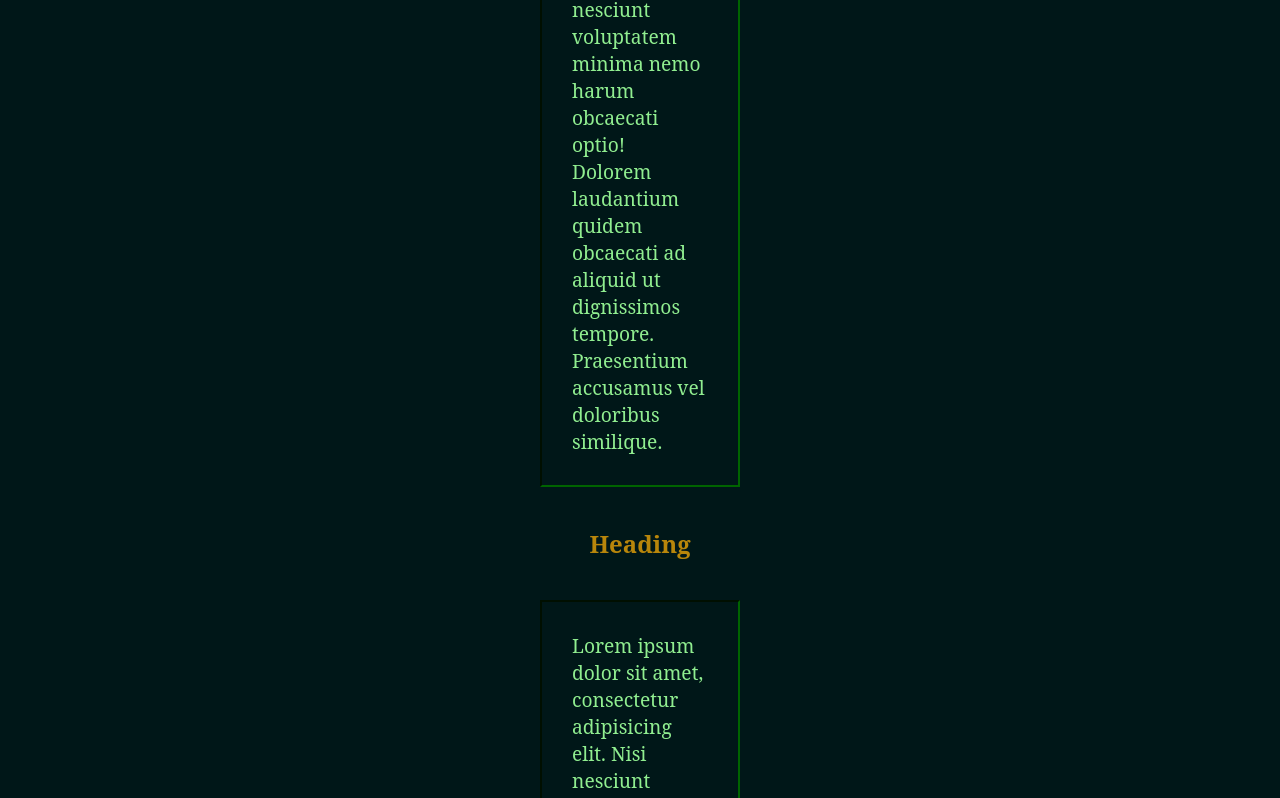
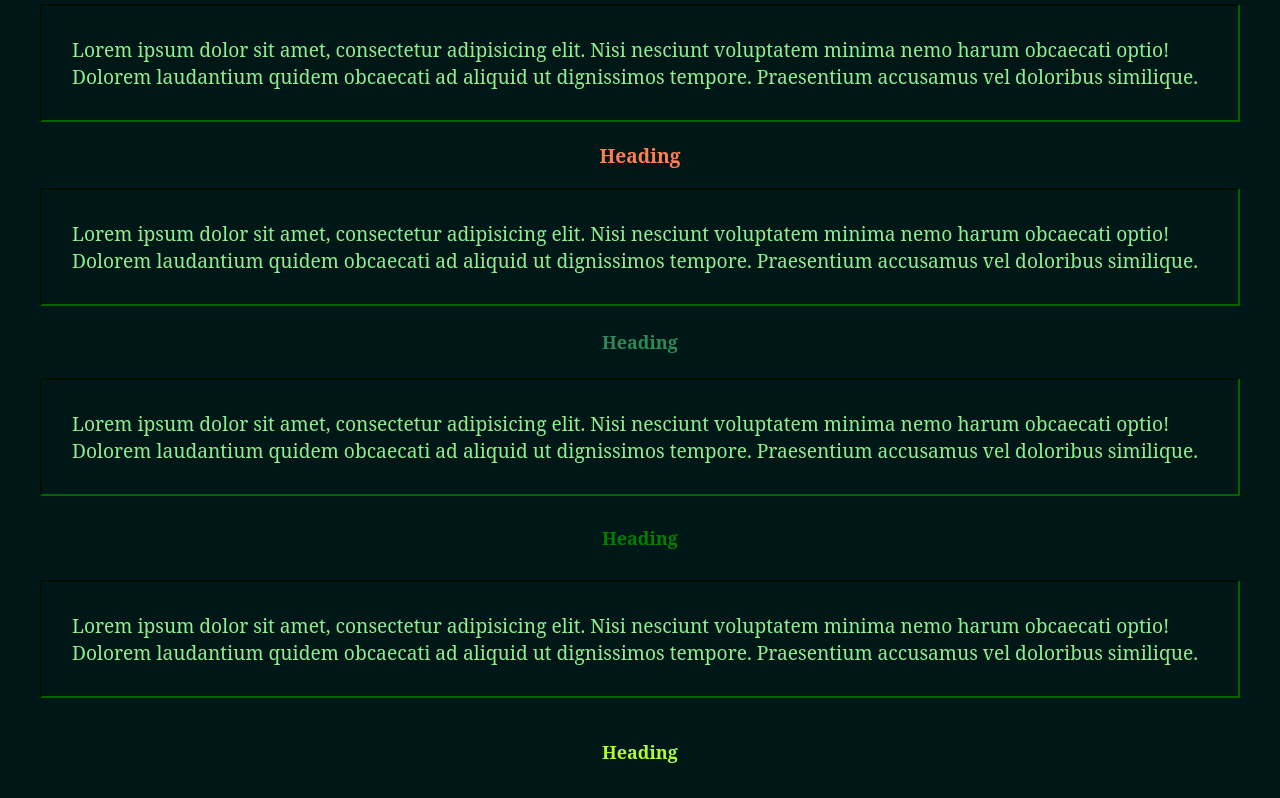
Before and after one commit to turretroom/turretroom.github.io, a plain HTML site: page template.html in a window 1280 px wide. Shown: the part 432-1230 px from the top of the page. Drawn offline with Linux system fonts and the light colour scheme.

Commit message:
Update style.css

```diff
--- a/style.css
+++ b/style.css
@@ -6,9 +6,6 @@ body {
     font-family: 'Noto Serif', serif;
 }
 p {
-    margin-top: 40px;
-    margin-left: 500px;
-    margin-right: 500px;
     color: lightgreen;
     font-size: larger;
     border: 2px solid darkgreen;
@@ -17,7 +14,6 @@ p {
 }
 h1 {
     color: lightseagreen;
-    margin: 40px;
     text-align: center;
 }
 h2 {
@@ -28,25 +24,21 @@ h2 {
 h3 {
     color: coral;
     text-align: center;
-    margin: 40px;
     font-size: larger;
 }
 h4 {
     color: seagreen;
     text-align: center;
-    margin: 40px;
     font-size: large;
 }
 h5 {
     color: green;
     text-align: center;
-    margin: 40px;
     font-size: large;
 }
 h6 {
     color: greenyellow;
     text-align: center;
-    margin: 40px;
     font-size: large;
 }
 button {
```
